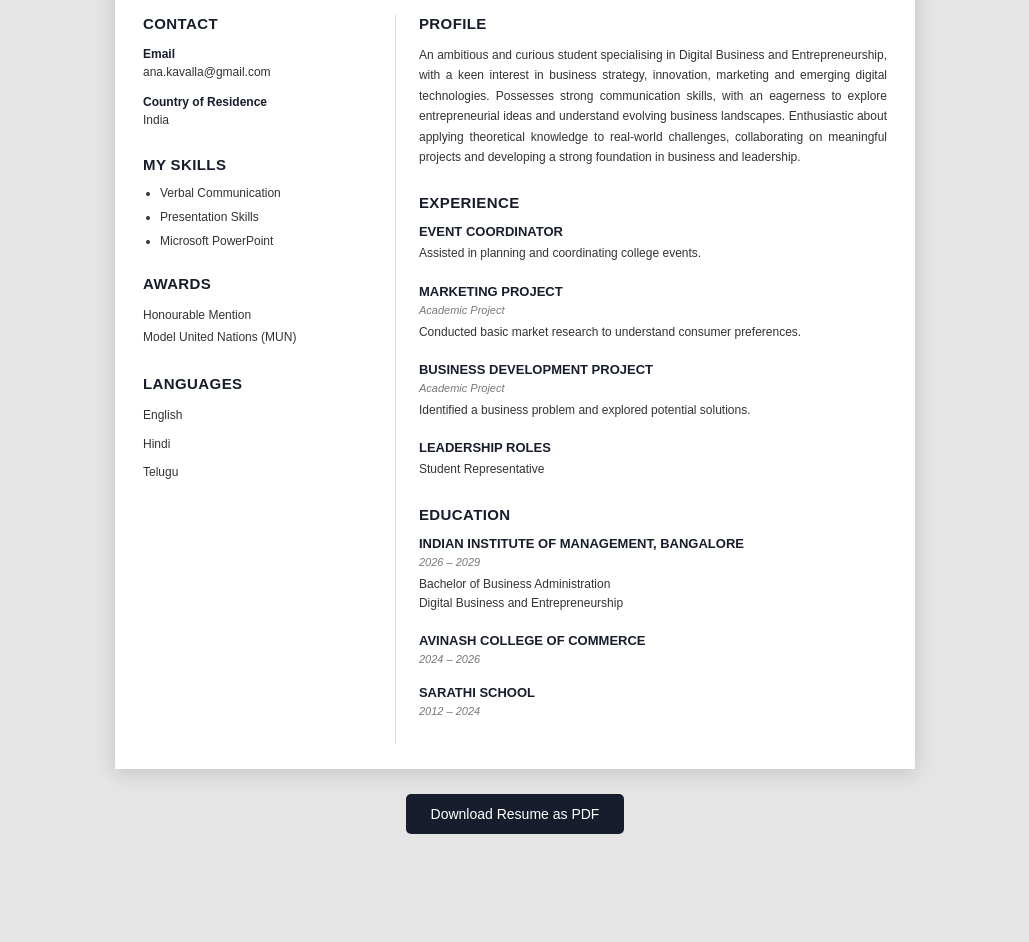
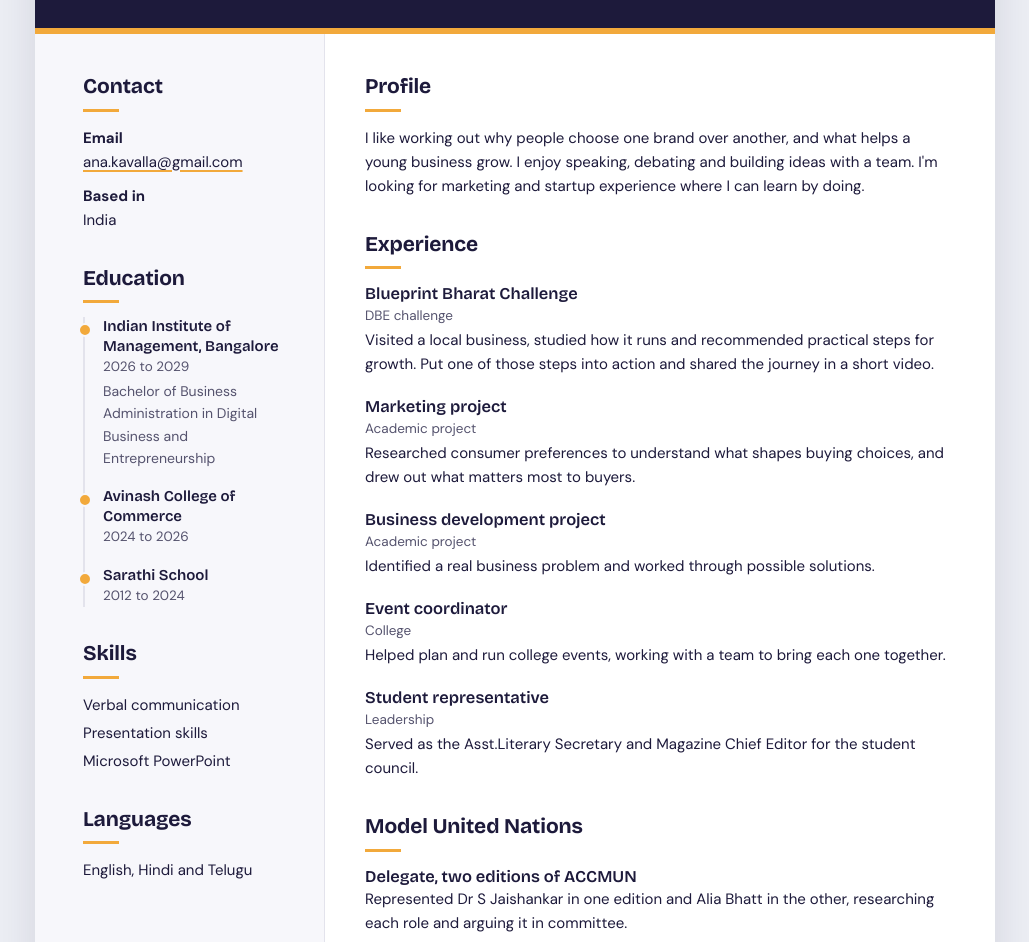
Before and after one commit to ananyakavalla/Resume-Website, a plain HTML site: page index.html in a window 1280 px wide. Shown: the part 248-1190 px from the top of the page, without its empty margins (125-1154 px from the left). Before the commit the page ends 1142 px from the top, so only its background shows below. Drawn offline with nearby package versions, Linux system fonts and the light colour scheme.

Commit message:
Add files via upload

```diff
--- a/index.html
+++ b/index.html
@@ -2,259 +2,124 @@
 <html lang="en">
 <head>
   <meta charset="UTF-8">
-    <meta name="viewport" content="width=device-width, initial-scale=1.0">
-    <title>Ananya Kavalla |  Resume</title>
-    <link rel="stylesheet" href="./styles.css"
+  <meta name="viewport" content="width=device-width, initial-scale=1">
+  <title>Ananya Kavalla | Resume</title>
+  <link rel="preconnect" href="https://fonts.googleapis.com">
+  <link rel="preconnect" href="https://fonts.gstatic.com" crossorigin>
+  <link href="https://fonts.googleapis.com/css2?family=Bricolage+Grotesque:wght@600;700&family=DM+Sans:wght@400;500;700&display=swap" rel="stylesheet">
+  <link rel="stylesheet" href="./styles.css">
 </head>
 <body>
+  <main class="page">
 
-
-
-<div class="resume">
-
-    <!-- HEADER -->
-
-    <header class="header">
-
-        <img src="./images/profile.jpeg" alt="Ananya Kavalla">
-            Ananya Kavalla
-        </h1>
-
-
+    <header class="masthead">
+      <img class="photo" src="./images/profile.jpeg" alt="Portrait of Ananya Kavalla">
+      <div>
+        <h1>Ananya Kavalla</h1>
+        <p class="tagline">Digital Business and Entrepreneurship student at IIM Bangalore.</p>
     </header>
 
+    <div class="body">
 
-    <div class="content">
-
-        <!-- LEFT COLUMN -->
-
-        <aside class="left-column">
-
-            <!-- CONTACT -->
+      <aside class="side">
+        <section>
+          <h2>Contact</h2>
+          <p><strong>Email</strong><br><a href="mailto:ana.kavalla@gmail.com">ana.kavalla@gmail.com</a></p>
+          <p><strong>Based in</strong><br>India</p>
+        </section>
 
         <section>
-
-                <h2>Contact</h2>
-
-                <div class="contact-item">
-                    <strong>Email</strong>
-                    ana.kavalla@gmail.com
-                </div>
-
-                <div class="contact-item">
-                    <strong>Country of Residence</strong>
-                    India
-                </div>
-
+          <h2>Education</h2>
+          <ol class="timeline">
+            <li>
+              <h3>Indian Institute of Management, Bangalore</h3>
+              <p class="meta">2026 to 2029</p>
+              <p>Bachelor of Business Administration in Digital Business and Entrepreneurship</p>
+            </li>
+            <li>
+              <h3>Avinash College of Commerce</h3>
+              <p class="meta">2024 to 2026</p>
+            </li>
+            <li>
+              <h3>Sarathi School</h3>
+              <p class="meta">2012 to 2024</p>
+            </li>
+          </ol>
         </section>
 
-
-            <!-- SKILLS -->
+        <section>
+          <h2>Skills</h2>
+          <ul class="plain">
+            <li>Verbal communication</li>
+            <li>Presentation skills</li>
+            <li>Microsoft PowerPoint</li>
+          </ul>
+        </section>
 
         <section>
+          <h2>Languages</h2>
+          <p>English, Hindi and Telugu</p>
+        </section>
+      </aside>
 
-                <h2>My Skills</h2>
-
-                <ul class="skills-list">
-
-                    <li>Verbal Communication</li>
-
-                    <li>Presentation Skills</li>
-
-                    <li>Microsoft PowerPoint</li>
-
-                </ul>
-
+      <div class="main">
+        <section>
+          <h2>Profile</h2>
+          <p>I like working out why people choose one brand over another, and what helps a young business grow. I enjoy speaking, debating and building ideas with a team. I'm looking for marketing and startup experience where I can learn by doing.</p>
         </section>
 
+        <section>
+          <h2>Experience</h2>
 
-            <!-- AWARDS -->
+          <article>
+            <h3>Blueprint Bharat Challenge</h3>
+            <p class="meta">DBE challenge</p>
+            <p>Visited a local business, studied how it runs and recommended practical steps for growth. Put one of those steps into action and shared the journey in a short video.</p>
+          </article>
+
+          <article>
+            <h3>Marketing project</h3>
+            <p class="meta">Academic project</p>
+            <p>Researched consumer preferences to understand what shapes buying choices, and drew out what matters most to buyers.</p>
+          </article>
+
+          <article>
+            <h3>Business development project</h3>
+            <p class="meta">Academic project</p>
+            <p>Identified a real business problem and worked through possible solutions.</p>
+          </article>
+
+          <article>
+            <h3>Event coordinator</h3>
+            <p class="meta">College</p>
+            <p>Helped plan and run college events, working with a team to bring each one together.</p>
+          </article>
+
+          <article>
+            <h3>Student representative</h3>
+            <p class="meta">Leadership</p>
+            <p>Served as the Asst.Literary Secretary and Magazine Chief Editor for the student council.</p>
+          </article>
+        </section>
 
         <section>
-
-                <h2>Awards</h2>
-
-                <p class="small-text">
-                    Honourable Mention
-                    <br>
-                    Model United Nations (MUN)
-                </p>
-
+          <h2>Model United Nations</h2>
+          <article>
+            <h3>Delegate, two editions of ACCMUN</h3>
+            <p>Represented Dr S Jaishankar in one edition and Alia Bhatt in the other, researching each role and arguing it in committee.</p>
+            <p class="award">Honourable Mention, for representing Alia Bhatt</p>
+          </article>
         </section>
 
-
-            <!-- LANGUAGES -->
-
         <section>
-
-                <h2>Languages</h2>
-
-                <p class="small-text">English</p>
-
-                <p class="small-text">Hindi</p>
-
-                <p class="small-text">Telugu</p>
-
+          <h2>At school</h2>
+          <p>Took part in inter-house competitions, quizzes and the science fair at Sarathi School.</p>
         </section>
-
-        </aside>
-
-
-        <!-- RIGHT COLUMN -->
-
-        <main class="right-column">
-
-            <!-- PROFILE -->
-
-            <section>
-
-                <h2>Profile</h2>
-
-                <p class="profile-text">
-
-                    An ambitious and curious student specialising
-                    in Digital Business and Entrepreneurship, with
-                    a keen interest in business strategy, innovation,
-                    marketing and emerging digital technologies.
-                    Possesses strong communication skills, with
-                    an eagerness to explore entrepreneurial ideas
-                    and understand evolving business landscapes.
-                    Enthusiastic about applying theoretical knowledge
-                    to real-world challenges, collaborating on
-                    meaningful projects and developing a strong
-                    foundation in business and leadership.
-
-                </p>
-
-            </section>
-
-
-            <!-- EXPERIENCE -->
-
-            <section>
-
-                <h2>Experience</h2>
-
-                <div class="experience-item">
-
-                    <h3>Event Coordinator</h3>
-
-                    <p class="description">
-                        Assisted in planning and coordinating
-                        college events.
-                    </p>
-
       </div>
-
-
-                <div class="experience-item">
-
-                    <h3>Marketing Project</h3>
-
-                    <p class="category">
-                        Academic Project
-                    </p>
-
-                    <p class="description">
-                        Conducted basic market research to
-                        understand consumer preferences.
-                    </p>
-
     </div>
-
-
-                <div class="experience-item">
-
-                    <h3>Business Development Project</h3>
-
-                    <p class="category">
-                        Academic Project
-                    </p>
-
-                    <p class="description">
-                        Identified a business problem and
-                        explored potential solutions.
-                    </p>
-
-                </div>
-
-
-                <div class="experience-item">
-
-                    <h3>Leadership Roles</h3>
-
-                    <p class="description">
-                        Student Representative
-                    </p>
-
-                </div>
-
-            </section>
-
-
-            <!-- EDUCATION -->
-
-            <section>
-
-                <h2>Education</h2>
-
-                <div class="education-item">
-
-                    <h3>
-                        Indian Institute of Management, Bangalore
-                    </h3>
-
-                    <p class="category">
-                        2026 – 2029
-                    </p>
-
-                    <p class="description">
-                        Bachelor of Business Administration
-                        <br>
-                        Digital Business and Entrepreneurship
-                    </p>
-
-                </div>
-
-
-                <div class="education-item">
-
-                    <h3>
-                        Avinash College of Commerce
-                    </h3>
-
-                    <p class="category">
-                        2024 – 2026
-                    </p>
-
-                </div>
-
-
-                <div class="education-item">
-
-                    <h3>Sarathi School</h3>
-
-                    <p class="category">
-                        2012 – 2024
-                    </p>
-
-                </div>
-
-            </section>
-
   </main>
 
-    </div>
-
-</div>
-
-
-<!-- DOWNLOAD BUTTON -->
-
-<button class="print-button" onclick="window.print()">
-    Download Resume as PDF
-</button>
-
-
+  <button class="download" onclick="window.print()">Download resume as PDF</button>
+  <p class="hint">In the print window, choose “Save as PDF” as the destination.</p>
 </body>
 </html>
--- a/styles.css
+++ b/styles.css
@@ -1,260 +1,189 @@
-
-
-/* GENERAL SETTINGS */
-
-* {
-    margin: 0;
-    padding: 0;
-    box-sizing: border-box;
+:root {
+  --ink: #1d1a3b;
+  --ink-soft: #55536e;
+  --marigold: #f2a93b;
+  --marigold-deep: #b9740a;
+  --paper: #ffffff;
+  --backdrop: #eceef4;
+  --rule: #e3e3ec;
+  --display: "Bricolage Grotesque", "Segoe UI", Helvetica, Arial, sans-serif;
+  --text: "DM Sans", "Segoe UI", Helvetica, Arial, sans-serif;
 }
 
+* { box-sizing: border-box; margin: 0; padding: 0; }
+
+html { -webkit-print-color-adjust: exact; print-color-adjust: exact; }
+
 body {
-    background: #e5e5e5;
-    font-family: Arial, Helvetica, sans-serif;
-    color: #333;
-    padding: 35px 15px;
+  background: var(--backdrop);
+  color: var(--ink);
+  font-family: var(--text);
+  font-size: 15px;
+  line-height: 1.6;
+  padding: 40px 16px 32px;
 }
 
-/* RESUME PAGE */
-
-.resume {
-    width: 800px;
-    max-width: 100%;
-    margin: auto;
-    background: white;
-    box-shadow: 0 4px 20px rgba(0,0,0,0.15);
+.page {
+  max-width: 960px;
+  margin: 0 auto;
+  background: var(--paper);
+  box-shadow: 0 10px 40px rgba(29, 26, 59, 0.12);
 }
 
-/* HEADER */
-
-.header {
-    background: #171d2c;
-    color: white;
-    text-align: center;
-    padding: 35px 20px 28px;
+/* Masthead */
+.masthead {
+  display: flex;
+  align-items: center;
+  gap: 32px;
+  padding: 44px 48px;
+  background: var(--ink);
+  color: #fff;
+  border-bottom: 6px solid var(--marigold);
 }
 
-.header img {
-    width: 110px;
-    height: 110px;
-    border-radius: 50%;
-    object-fit: cover;
-    border: 3px solid white;
-    margin-bottom: 12px;
+.photo {
+  width: 148px;
+  height: 148px;
+  flex: none;
+  object-fit: cover;
+  border-radius: 50%;
+  border: 4px solid var(--marigold);
+  background: #3a3664;
 }
 
-.header h1 {
-    font-size: 28px;
-    letter-spacing: 1px;
-    text-transform: uppercase;
+h1 {
+  font-family: var(--display);
+  font-size: 46px;
+  line-height: 1.05;
+  font-weight: 700;
+  letter-spacing: -0.01em;
 }
 
-.header h1 span {
-    font-weight: normal;
-    color: #aeb6c5;
+.tagline {
+  margin-top: 12px;
+  max-width: 46ch;
+  font-size: 17px;
+  color: #d9d7ee;
 }
 
-.header p {
-    font-size: 13px;
-    color: #c5c9d2;
-    margin-top: 8px;
-    letter-spacing: 1px;
+/* Layout */
+.body {
+  display: grid;
+  grid-template-columns: 290px 1fr;
 }
 
-/* TWO COLUMN LAYOUT */
-
-.content {
-    display: grid;
-    grid-template-columns: 34% 66%;
-    padding: 25px 28px;
+.side {
+  padding: 36px 32px 40px 48px;
+  background: #f7f7fb;
+  border-right: 1px solid var(--rule);
 }
 
-.left-column {
-    padding-right: 22px;
-    border-right: 1px solid #ddd;
+.main { padding: 36px 48px 40px 40px; }
+
+section + section { margin-top: 30px; }
+
+h2 {
+  font-family: var(--display);
+  font-size: 21px;
+  font-weight: 700;
+  letter-spacing: -0.005em;
+  margin-bottom: 14px;
+  padding-bottom: 8px;
+  background: linear-gradient(var(--marigold), var(--marigold)) left bottom / 36px 3px no-repeat;
 }
 
-.right-column {
-    padding-left: 23px;
+h3 {
+  font-family: var(--display);
+  font-size: 16.5px;
+  font-weight: 600;
+  line-height: 1.3;
 }
 
-/* SECTION HEADINGS */
+p { color: var(--ink); }
+.side p + p { margin-top: 10px; }
+strong { font-weight: 700; }
 
-h2 {
-    font-size: 15px;
-    color: #171d2c;
-    text-transform: uppercase;
-    margin-bottom: 13px;
-    letter-spacing: 0.4px;
+a { color: var(--ink); text-decoration-color: var(--marigold); text-underline-offset: 3px; text-decoration-thickness: 2px; }
+a:hover { color: var(--marigold-deep); }
+
+.meta { color: var(--ink-soft); font-size: 13.5px; margin-bottom: 2px; }
+
+article + article { margin-top: 20px; }
+article p:last-child { max-width: 62ch; }
+
+.award {
+  display: inline-block;
+  margin-top: 10px;
+  padding: 3px 12px;
+  border-radius: 999px;
+  background: #fdf0d8;
+  color: #7a4b05;
+  font-weight: 500;
+  font-size: 14px;
 }
 
-section {
-    margin-bottom: 27px;
+/* Education timeline */
+.timeline { list-style: none; border-left: 2px solid var(--rule); padding-left: 18px; }
+.timeline li { position: relative; }
+.timeline li + li { margin-top: 18px; }
+.timeline li::before {
+  content: "";
+  position: absolute;
+  left: -25px;
+  top: 6px;
+  width: 10px;
+  height: 10px;
+  border-radius: 50%;
+  background: var(--marigold);
+  border: 2px solid #f7f7fb;
+}
+.timeline h3 { font-size: 15px; }
+.timeline li p:last-child:not(.meta) { font-size: 14px; color: var(--ink-soft); margin-top: 2px; }
+
+.plain { list-style: none; }
+.plain li + li { margin-top: 4px; }
+
+/* Download */
+.download {
+  display: block;
+  margin: 28px auto 8px;
+  padding: 14px 32px;
+  border: 0;
+  border-radius: 999px;
+  background: var(--ink);
+  color: #fff;
+  font: 500 16px var(--text);
+  cursor: pointer;
+}
+.download:hover { background: #2d2960; }
+.download:focus-visible { outline: 3px solid var(--marigold); outline-offset: 3px; }
+.hint { text-align: center; color: var(--ink-soft); font-size: 13px; }
+
+/* Phones */
+@media (max-width: 760px) {
+  .masthead { flex-direction: column; text-align: center; padding: 32px 24px; }
+  h1 { font-size: 36px; }
+  .body { grid-template-columns: 1fr; }
+  .side { border-right: 0; border-bottom: 1px solid var(--rule); padding: 28px 24px; }
+  .main { padding: 28px 24px 32px; }
 }
 
-/* CONTACT */
-
-.contact-item {
-    font-size: 12px;
-    margin-bottom: 12px;
-    line-height: 1.5;
-    overflow-wrap: anywhere;
+/* Save as PDF: one clean A4 page, no button */
+@page { size: A4; margin: 0; }
+@media print {
+  body { background: #fff; padding: 0; font-size: 12px; line-height: 1.5; }
+  .page { box-shadow: none; max-width: none; }
+  .download, .hint { display: none; }
+  .masthead { padding: 24px 36px; }
+  .photo { width: 108px; height: 108px; }
+  h1 { font-size: 36px; }
+  .tagline { font-size: 14px; }
+  .body { grid-template-columns: 250px 1fr; }
+  .side { padding: 22px 22px 22px 36px; }
+  .main { padding: 22px 36px 22px 28px; }
+  section + section { margin-top: 18px; }
+  h2 { font-size: 17px; margin-bottom: 10px; }
+  h3 { font-size: 13.5px; }
+  article + article { margin-top: 12px; }
+  article, .timeline li { break-inside: avoid; }
 }
-
-.contact-item strong {
-    display: block;
-    color: #171d2c;
-    font-size: 12px;
-}
-
-/* PROFILE */
-
-.profile-text {
-    font-size: 12px;
-    line-height: 1.7;
-    text-align: justify;
-}
-
-/* SKILLS */
-
-.skills-list {
-    padding-left: 17px;
-}
-
-.skills-list li {
-    font-size: 12px;
-    margin-bottom: 10px;
-}
-
-/* AWARDS AND LANGUAGES */
-
-.small-text {
-    font-size: 12px;
-    line-height: 1.8;
-    margin-bottom: 7px;
-}
-
-/* EXPERIENCE AND EDUCATION */
-
-.experience-item,
-.education-item {
-    margin-bottom: 20px;
-}
-
-.experience-item h3,
-.education-item h3 {
-    font-size: 13px;
-    color: #171d2c;
-    margin-bottom: 5px;
-    text-transform: uppercase;
-}
-
-.category {
-    font-size: 11px;
-    color: #777;
-    font-style: italic;
-    margin-bottom: 7px;
-}
-
-.description {
-    font-size: 12px;
-    line-height: 1.6;
-}
-
-/* PRINT BUTTON */
-
-.print-button {
-    display: block;
-    margin: 25px auto;
-    padding: 12px 25px;
-    background: #171d2c;
-    color: white;
-    border: none;
-    border-radius: 5px;
-    cursor: pointer;
-    font-size: 14px;
-}
-
-.print-button:hover {
-    background: #39445b;
-}
-
-/* MOBILE RESPONSIVENESS */
-
-@media (max-width: 600px) {
-
-    body {
-        padding: 10px;
-    }
-
-    .content {
-        grid-template-columns: 1fr;
-        padding: 22px;
-    }
-
-    .left-column {
-        border-right: none;
-        border-bottom: 1px solid #ddd;
-        padding-right: 0;
-        padding-bottom: 10px;
-    }
-
-    .right-column {
-        padding-left: 0;
-        padding-top: 25px;
-    }
-
-    .header h1 {
-        font-size: 23px;
-    }
-}
-
-/* PDF / PRINT SETTINGS */
-
-@media print {
-
-    @page {
-        size: A4;
-        margin: 0;
-    }
-
-    body {
-        padding: 0;
-        background: white;
-        print-color-adjust: exact;
-        -webkit-print-color-adjust: exact;
-    }
-
-    .resume {
-        width: 210mm;
-        min-height: 297mm;
-        box-shadow: none;
-    }
-
-    .print-button {
-        display: none;
-    }
-
-    section {
-        break-inside: avoid;
-    }
-}
-
-/* Center the photo and name in the header */
-.resume .header {
-    display: flex;
-    flex-direction: column;
-    align-items: center;
-    text-align: center;
-}
-
-.resume .header img {
-    display: block;
-    margin: 0 auto 12px auto;
-}
-
-.resume .header h1 {
-    margin: 0;
-    padding: 0;
-    text-align: center;
-}
```
Lines whose indentation alone changed are shown as unchanged.
